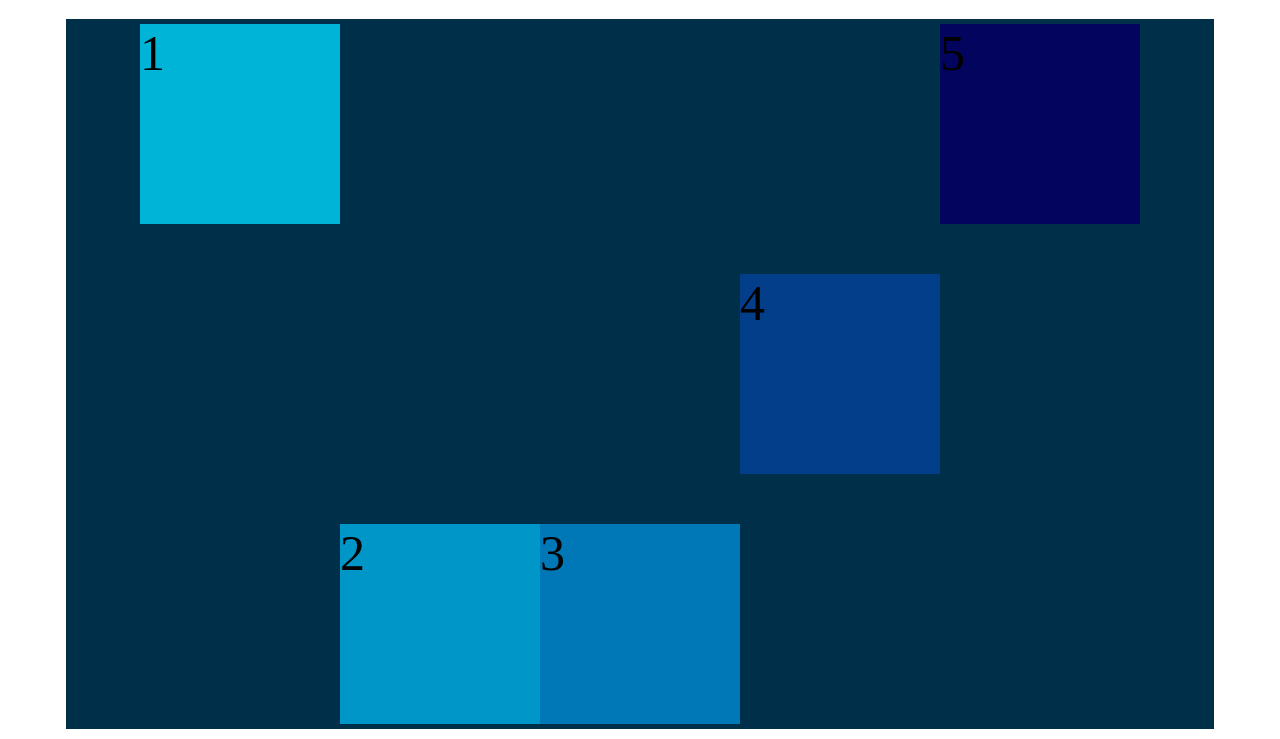
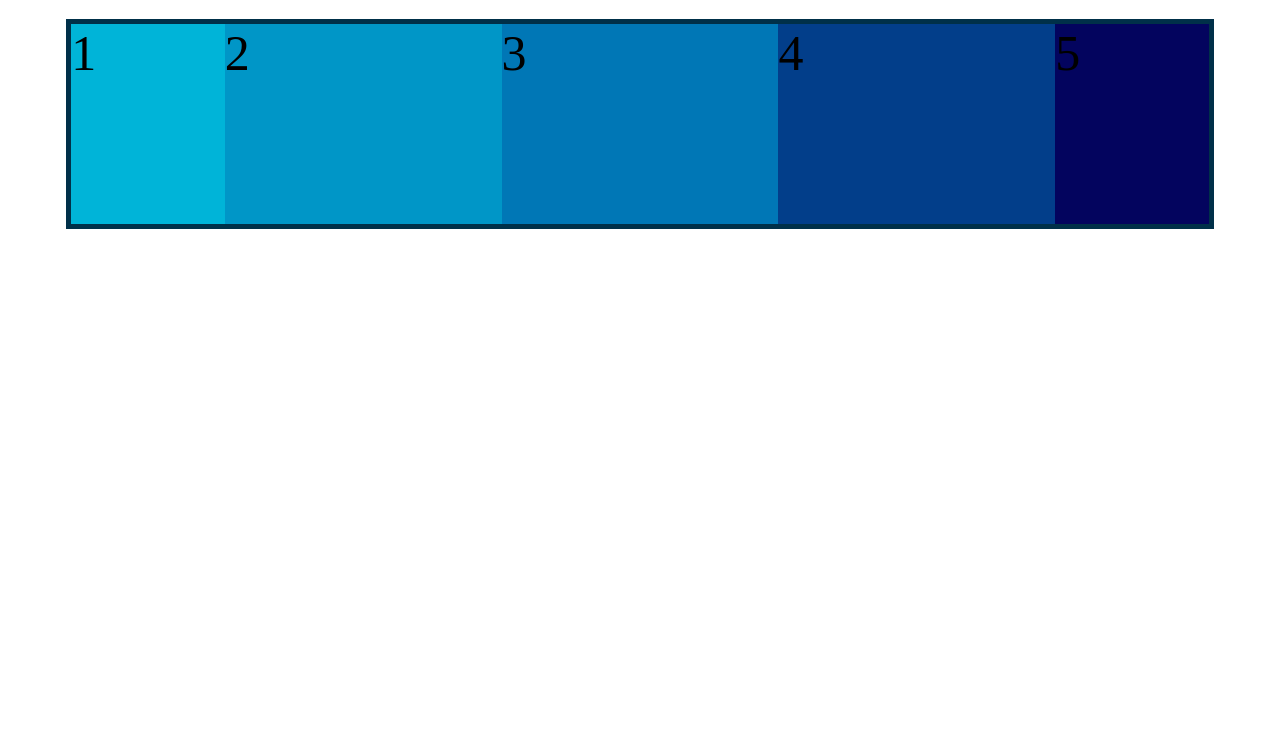
Before and after one commit to NaufalMusyaafa/CSS-Dasar, a plain HTML site: page index5.html in a window 1280 px wide. Shown: the part 61-800 px from the top of the page. Drawn offline with Linux system fonts and the light colour scheme.

Commit message:
Mengubah ukuran Element Flex

```diff
--- a/assets/css/style.css
+++ b/assets/css/style.css
@@ -5,14 +5,14 @@ h1 {
 #container {
   background-color: #003049;
   width: 90%;
-  height: 700px;
+  /* height: 700px; */
   margin: 0 auto;
   border: 5px solid #003049;
   font-size: 50px;
   display: flex; /* flexbox berfungsi untuk mengatur tata letak elemen dalam wadah flex.*/
   flex-direction: row; /* flex direction berfungsi untuk mengatur arah flex item dalam wadah flex.*/
-  flex-wrap: wrap; /* flex wrap berfungsi untuk mengatur apakah flex item dalam wadah flex akan dibungkus atau tidak. */
-  justify-content: center; /* justify content berfungsi untuk mengatur jarak antar flex item dalam wadah flex (vertikal).*/
+  /* flex-wrap: wrap; flex wrap berfungsi untuk mengatur apakah flex item dalam wadah flex akan dibungkus atau tidak. */
+  justify-content: center; /* justify content berfungsi untuk mengatur jarak antar flex item dalam wadah flex (vertikal). */
   align-items: center; /* align items berfungsi untuk mengatur posisi flex item dalam wadah flex (horizontal).*/
   /* align-content: center; align content berfungsi untuk mengatur jarak antar flex item dalam wadah flex (horizontal). */
 }
@@ -20,20 +20,25 @@ h1 {
 #container div {
   width: 200px;
   height: 200px;
+  flex-basis: 400px; /* flex basis berfungsi untuk mengatur ukuran flex item secara otomatis dalam wadah flex tergantung flex directionnya (jika row maka width yang berlaku dan jika column maka height yang berlaku. */
 }
 
 div:nth-of-type(1) {
-  align-self: flex-start; /* align self berfungsi untuk mengatur posisi flex item dalam wadah flex tertentu(horizontal). */
+  /*align-self: flex-start;  align self berfungsi untuk mengatur posisi flex item dalam wadah flex tertentu(horizontal).  */
+  flex-grow: 1; /* flex grow berfungsi untuk mengatur jumlah space element yang tersedia pada pembungkusnya. */
+  flex-shrink: 2; /* flex shrink berfungsi untuk jika elemen lebih besar dari pembungkus/containernya, maka mereka akan mengecil sesuai nilai yang kita berikan pada flex-shrink. */
 }
-
+/*
 div:nth-of-type(2) {
-  align-self: flex-end; /* align self berfungsi untuk mengatur posisi flex item dalam wadah flex tertentu(horizontal). */
+  align-self: flex-end;
 }
 
 div:nth-of-type(3) {
-  align-self: flex-end; /* align self berfungsi untuk mengatur posisi flex item dalam wadah flex tertentu(horizontal). */
+  align-self: flex-end;
 }
-
+*/
 div:nth-of-type(5) {
-  align-self: flex-start; /* align self berfungsi untuk mengatur posisi flex item dalam wadah flex tertentu(horizontal). */
+  /* align-self: flex-start; */
+  flex-grow: 1;
+  flex-shrink: 2;
 }
```
